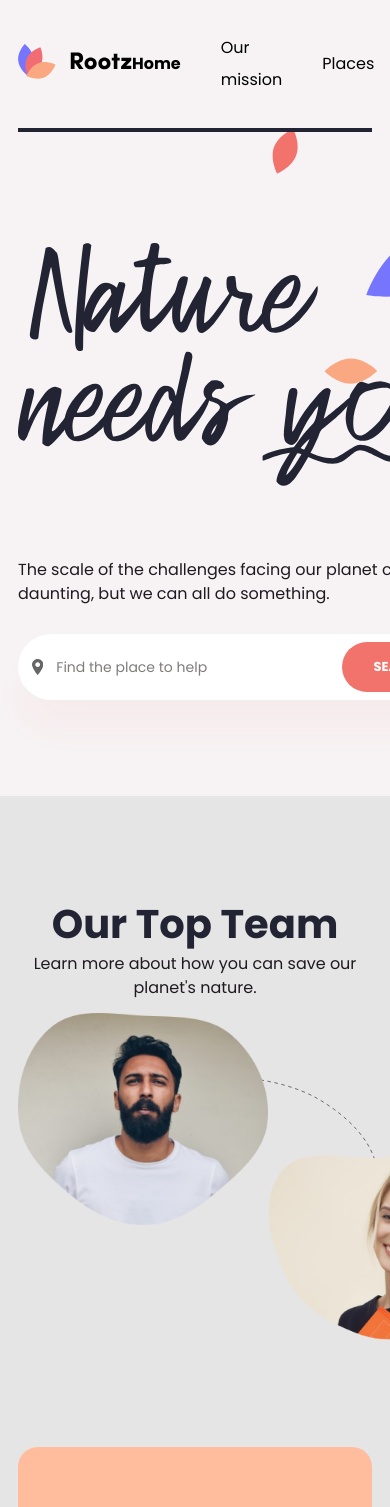
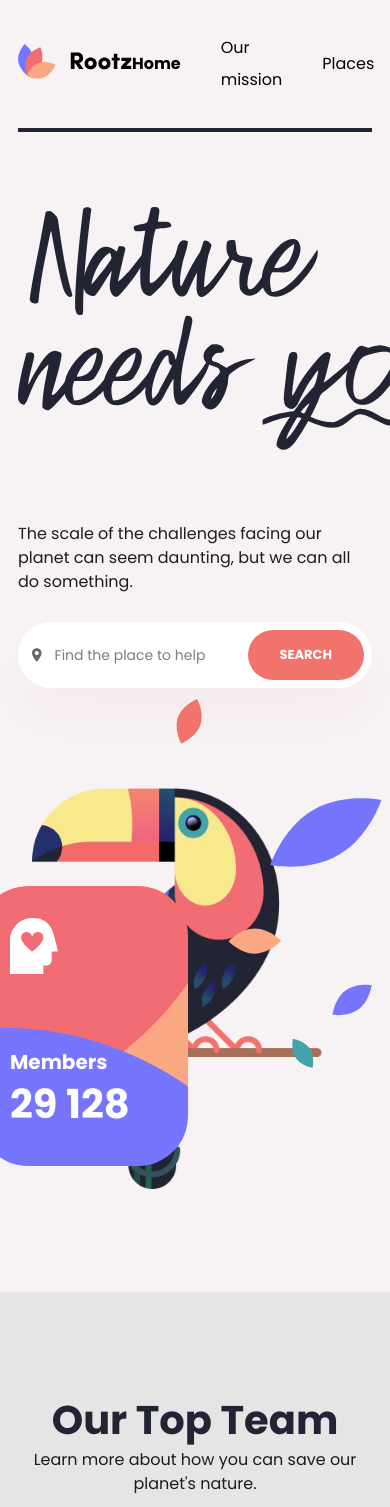
Before and after one commit to MaxWalex/rootz, a React (Create React App) app: page / in a window 390 px wide. Shown: the top 1507 px of the page. Built offline with nearby package versions, Linux system fonts and the light colour scheme.

Commit message:
adaptive first screen

```diff
--- a/src/components/firstScreen/firstScreen.scss
+++ b/src/components/firstScreen/firstScreen.scss
@@ -545,3 +545,29 @@
         padding-top: 106px;
     }
 }
+
+@media (max-width: 860px) {
+    .first_screen-inner {
+        flex-direction: column;
+        padding-top: 70px;
+    }
+    .first_screen {
+        &-left {
+            width: 100%;
+        }
+        &-right {
+            width: 100%;
+            max-width: 420px;
+            margin: 0 auto;
+            margin-top: 100px;
+            .parrot {
+                text-align: right;
+                margin-right: 50px;
+                &_card {
+                    left: -40px;
+                    bottom: 30px;
+                }
+            }
+        }
+    }
+}
```
